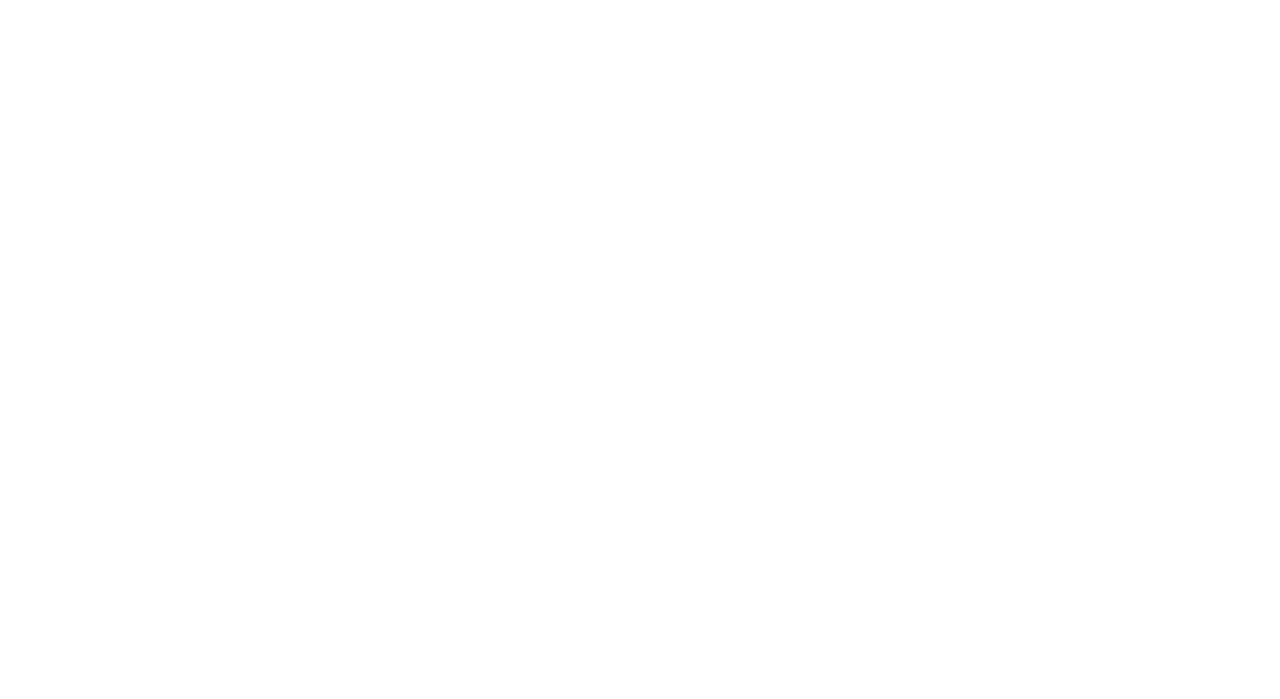
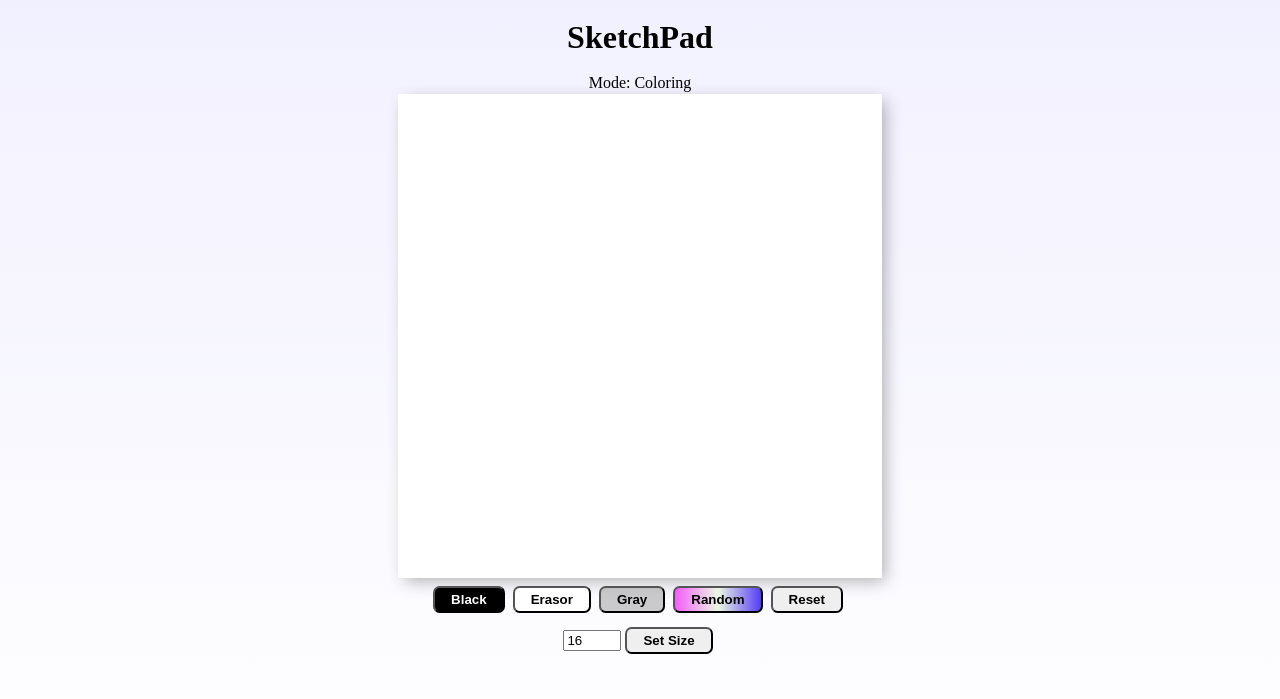
Before and after one commit to joswagc/Etch-A-Sketch, a plain HTML site: page index.html in a window 1280 px wide. Drawn offline with Linux system fonts and the light colour scheme.

Commit message:
Project completed

```diff
--- a/index.html
+++ b/index.html
@@ -1,14 +1,44 @@
 <!DOCTYPE html>
 <html lang="en">
-<head>
-    <meta charset="UTF-8">
-    <meta http-equiv="X-UA-Compatible" content="IE=edge">
-    <meta name="viewport" content="width=device-width, initial-scale=1.0">
+  <head>
+    <meta charset="UTF-8" />
+    <meta http-equiv="X-UA-Compatible" content="IE=edge" />
+    <meta name="viewport" content="width=device-width, initial-scale=1.0" />
     <title>Etch-A-Sketch</title>
-    <link rel="stylesheet" href="./style.css">
-    <script src="./script.js" defer></script>
-</head>
-<body>
-    <div class="container"></div>
-</body>
+    <link rel="stylesheet" href="style.css" />
+    <link rel="stylesheet" href="reset.css" />
+    <script src="script.js" defer></script>
+  </head>
+  <body>
+    <div class="flex-container">
+      <div class="title"><h1>SketchPad</h1></div>
+      <div class="mode">Mode: Coloring</div>
+      <div class="content">
+        <div class="board"></div>
+        <div class="buttons">
+          <button class="blackButton" onclick="changeColor('black')">
+            Black
+          </button>
+          <button class="erasorButton" onclick="changeColor('white')">
+            Erasor
+          </button>
+          <button class="grayButton" onclick="changeColor('gray')">Gray</button>
+          <button class="randomButton" onclick="changeColor('random')">
+            Random
+          </button>
+          <button onclick="resetBoard()">Reset</button>
+        </div>
+        <div>
+          <input
+            type="text"
+            placeholder="Size of Board"
+            value="16"
+            onchange="changeSize(this.value)"
+          />
+          <button>Set Size</button>
+        </div>
+        <div class="error">Input must be between 2 and 100</div>
+      </div>
+    </div>
+  </body>
 </html>
--- /dev/null
+++ b/reset.css
@@ -0,0 +1,128 @@
+/* http://meyerweb.com/eric/tools/css/reset/
+   v2.0 | 20110126
+   License: none (public domain)
+*/
+
+html,
+body,
+div,
+span,
+applet,
+object,
+iframe,
+h2,
+h3,
+h4,
+h5,
+h6,
+p,
+blockquote,
+pre,
+a,
+abbr,
+acronym,
+address,
+big,
+cite,
+code,
+del,
+dfn,
+em,
+img,
+ins,
+kbd,
+q,
+s,
+samp,
+small,
+strike,
+strong,
+sub,
+sup,
+tt,
+var,
+b,
+u,
+i,
+center,
+dl,
+dt,
+dd,
+ol,
+ul,
+li,
+fieldset,
+form,
+label,
+legend,
+table,
+caption,
+tbody,
+tfoot,
+thead,
+tr,
+th,
+td,
+article,
+aside,
+canvas,
+details,
+embed,
+figure,
+figcaption,
+footer,
+header,
+hgroup,
+menu,
+nav,
+output,
+ruby,
+section,
+summary,
+time,
+mark,
+audio,
+video {
+  margin: 0;
+  padding: 0;
+  border: 0;
+  font-size: 100%;
+  font: inherit;
+  vertical-align: baseline;
+}
+/* HTML5 display-role reset for older browsers */
+article,
+aside,
+details,
+figcaption,
+figure,
+footer,
+header,
+hgroup,
+menu,
+nav,
+section {
+  display: block;
+}
+body {
+  line-height: 1;
+}
+ol,
+ul {
+  list-style: none;
+}
+blockquote,
+q {
+  quotes: none;
+}
+blockquote:before,
+blockquote:after,
+q:before,
+q:after {
+  content: "";
+  content: none;
+}
+table {
+  border-collapse: collapse;
+  border-spacing: 0;
+}
--- a/script.js
+++ b/script.js
@@ -0,0 +1,59 @@
+let color = "black";
+let click = true;
+
+function populateBoard(size) {
+  let board = document.querySelector(".board");
+  let squares = board.querySelectorAll("div");
+  squares.forEach((div) => div.remove());
+  board.style.gridTemplateColumns = `repeat(${size}, 1fr)`;
+  board.style.gridTemplateRows = `repeat(${size}, 1fr)`;
+
+  let amount = size * size;
+  for (let i = 0; i < amount; i++) {
+    let square = document.createElement("div");
+    square.addEventListener("mouseover", colorSquare);
+    square.style.backgroundColor = "white";
+    board.insertAdjacentElement("beforeend", square);
+  }
+}
+
+populateBoard(16);
+
+function changeSize(input) {
+  if (input >= 2 && input <= 100) {
+    populateBoard(input);
+  } else {
+    console.log("to many squares");
+  }
+}
+
+function colorSquare() {
+  if (click) {
+    if (color === "random") {
+      this.style.backgroundColor = `hsl(${Math.random() * 360}, 100%, 50%)`;
+    } else {
+      this.style.backgroundColor = color;
+    }
+  }
+}
+
+function changeColor(choice) {
+  color = choice;
+}
+
+function resetBoard() {
+  let board = document.querySelector(".board");
+  let squares = board.querySelectorAll("div");
+  squares.forEach((div) => (div.style.backgroundColor = "white"));
+}
+
+document.querySelector("body").addEventListener("click", (e) => {
+    if (e.target.tagName != "BUTTON") {
+      click = !click;
+      if (click) {
+        document.querySelector(".mode").textContent = "Mode: Coloring";
+      } else {
+        document.querySelector(".mode").textContent = "Mode: Not Coloring";
+      }
+    }
+  });
--- a/style.css
+++ b/style.css
@@ -0,0 +1,90 @@
+.flex-container {
+  height: 100vh;
+  width: 100vw;
+  display: flex;
+  flex-direction: column;
+  align-items: center;
+  background: linear-gradient(rgba(96, 79, 252, 0.082), white);
+}
+.board {
+  width: 80%;
+  height: 80%;
+  display: grid;
+  background-color: white;
+  box-shadow: inset 0 -3em 3em rgba(0, 0, 0, 0.1), 0 0 0 2px rgb(255, 255, 255),
+    0.3em 0.3em 1em rgba(0, 0, 0, 0.3);
+}
+.board:hover {
+  cursor: pointer;
+}
+.content {
+  display: flex;
+  flex-direction: column;
+  align-items: center;
+  min-width: 300px;
+  min-height: 300px;
+  width: 60vw;
+  height: 60vw;
+  max-width: 600px;
+  max-height: 600px;
+}
+.title {
+  display: flex;
+  justify-content: center;
+}
+.buttons {
+  margin-top: 10px;
+  margin-bottom: 10px;
+}
+button {
+  padding: 0.3em 1.2em;
+  margin: 0 0.3em 0.3em 0;
+  border-radius: 0.5em;
+  text-decoration: none;
+  font-weight: 600;
+  text-align: center;
+  transition: all 0.2s;
+}
+button:hover {
+  cursor: pointer;
+}
+.blackButton {
+  background-color: black;
+  color: white;
+}
+.blackButton:hover {
+  background-color: white;
+  color: black;
+}
+.grayButton {
+  background-color: rgba(128, 128, 128, 0.411);
+  color: black;
+}
+.grayButton:hover {
+  background-color: rgb(95, 95, 95);
+  color: white;
+}
+.randomButton {
+  background: linear-gradient(0.25turn, #f65cfc, #ebf8e1, #583cf6);
+}
+.randomButton:hover {
+  background: linear-gradient(0.25turn, #20ff02, #ebf8e1, #aecc03);
+}
+.erasorButton {
+  background-color: rgb(255, 255, 255);
+  color: rgb(0, 0, 0);
+}
+.erasorButton:hover {
+  background-color: white;
+  color: rgb(255, 255, 255);
+}
+input {
+  width: 50px;
+}
+
+.mode {
+  margin-bottom: 5px;
+}
+.error {
+  display: none;
+}
```
